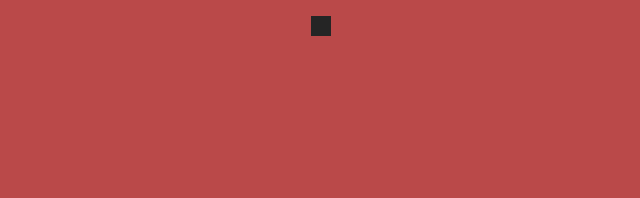
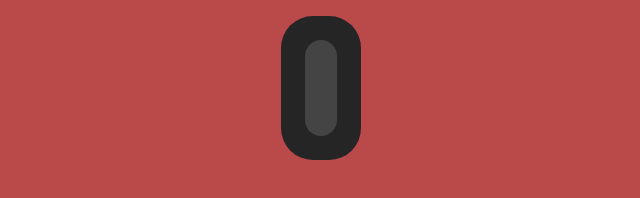
Before and after one commit to CatouKiri/Calculator, a plain HTML site: page index.html in a window 1280 px wide. Shown: the whole page, without its empty margins (319-959 px from the left). Drawn offline with Linux system fonts and the light colour scheme.

Commit message:
add calculator screen

```diff
--- a/index.html
+++ b/index.html
@@ -9,6 +9,7 @@
 </head>
 <body>
     <div class="calculator">
+        <div class="screen"></div>
     </div>
 </body>
 </html>
--- a/main.css
+++ b/main.css
@@ -7,8 +7,18 @@ body {
 }
 
 .calculator {
-    padding: 10px;
+    padding: 1.5rem;
     margin-top: 1rem;
     color: white;
     background-color: rgb(37, 37, 37);
+    border-radius: 2rem;
 }
+
+.screen {
+    padding: 1rem;
+    display: flex;
+    background-color: rgb(68, 68, 68);
+    justify-content: flex-end;
+    border-radius: 1.3rem;
+    height: 4rem;
+}
```
